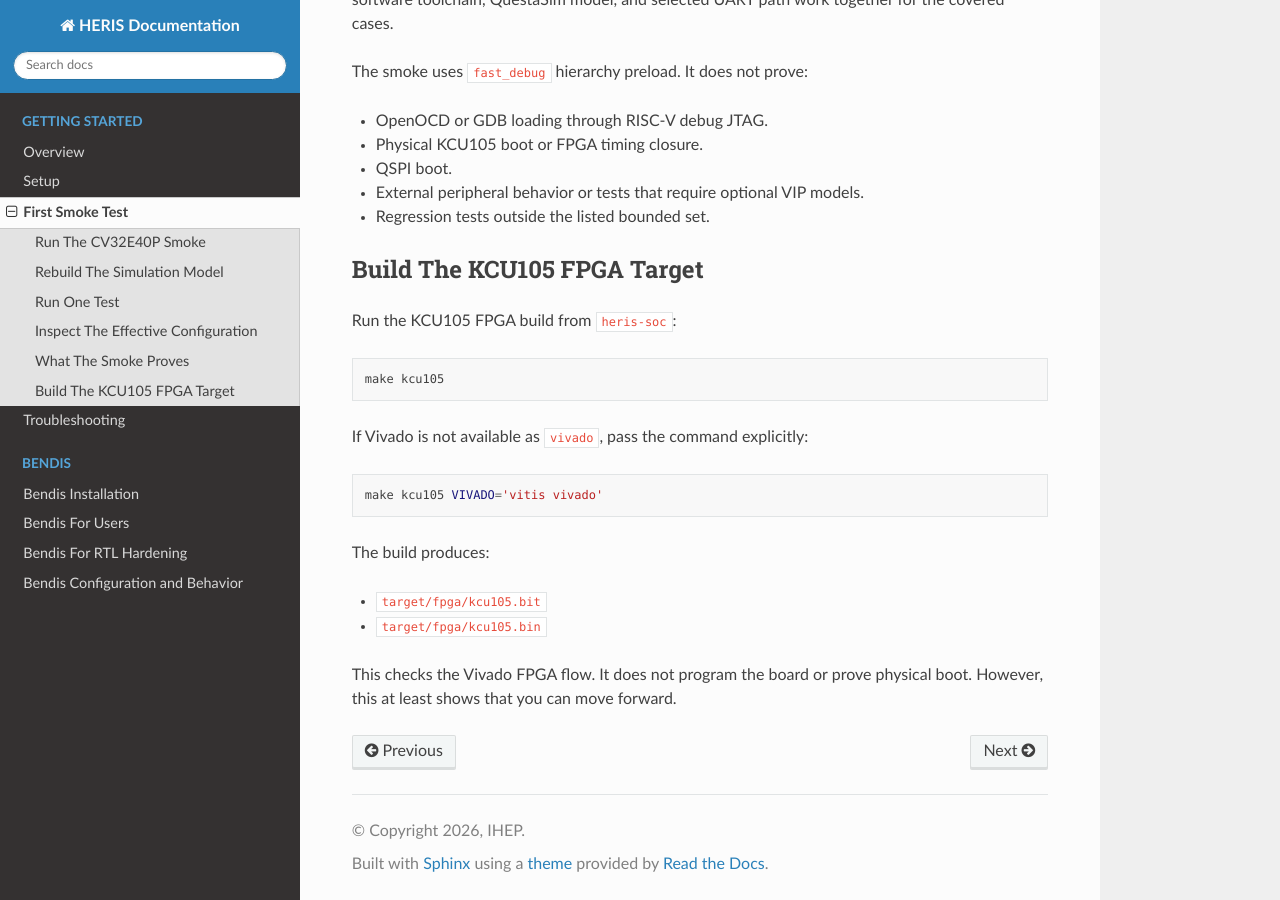
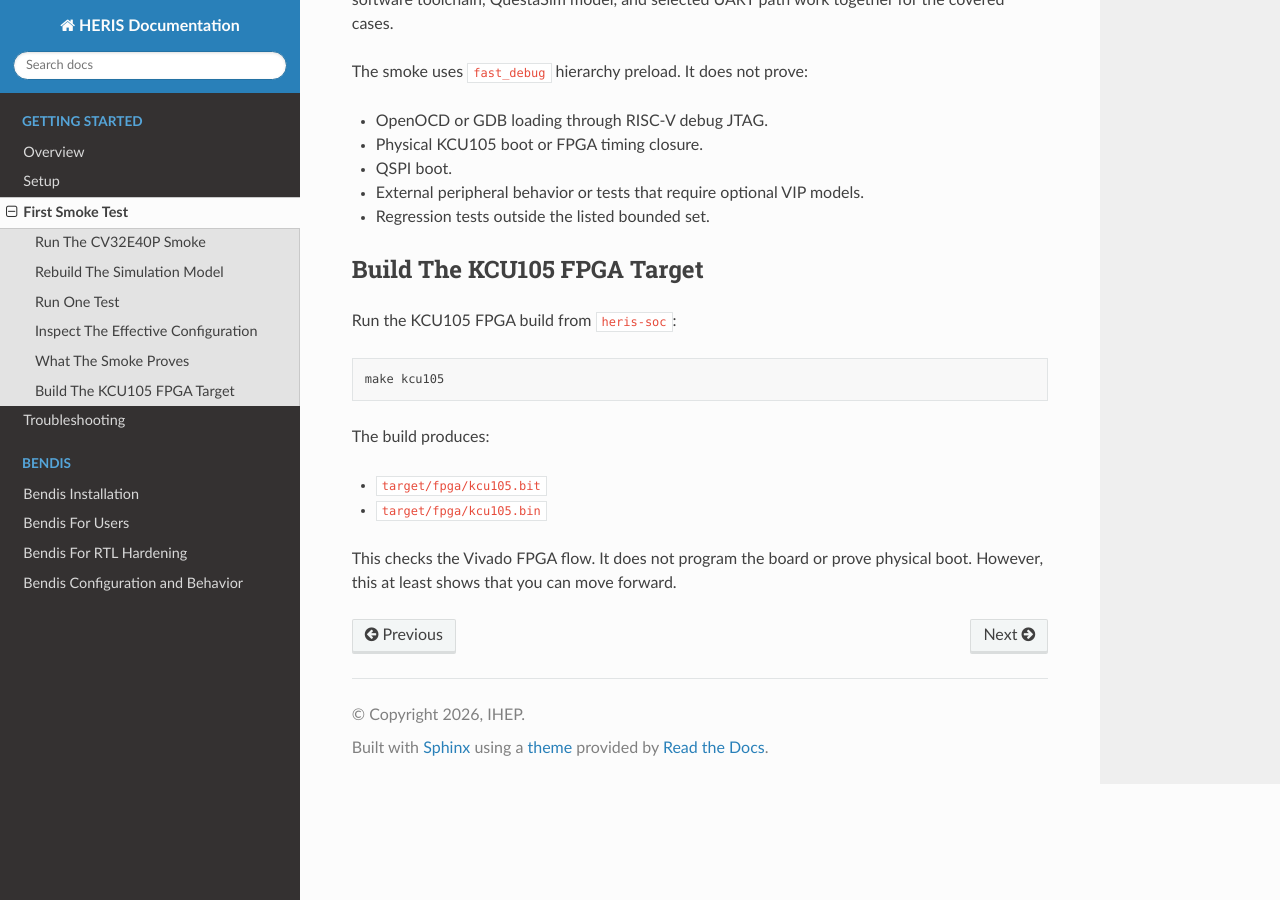
Before and after one commit to albertc9/HERIS-Doc, a Sphinx documentation site: the page built from docs/source/getting-started/first-smoke-test.rst, in a window 1280 px wide and 900 px high, scrolled down 2125 px. Built offline with Sphinx 7.4.7 and the Read the Docs theme 3.1.0, drawn with Linux system fonts in a browser that asks for light colours; pages that are not in the unit, such as notebooks, are missing from menus.

Commit message:
edit vivado path

```diff
--- a/docs/source/getting-started/first-smoke-test.rst
+++ b/docs/source/getting-started/first-smoke-test.rst
@@ -118,12 +118,6 @@ Run the KCU105 FPGA build from ``heris-soc``:
 
    make kcu105
 
-If Vivado is not available as ``vivado``, pass the command explicitly:
-
-.. code-block:: sh
-
-   make kcu105 VIVADO='vitis vivado'
-
 The build produces:
 
 * ``target/fpga/kcu105.bit``
```
